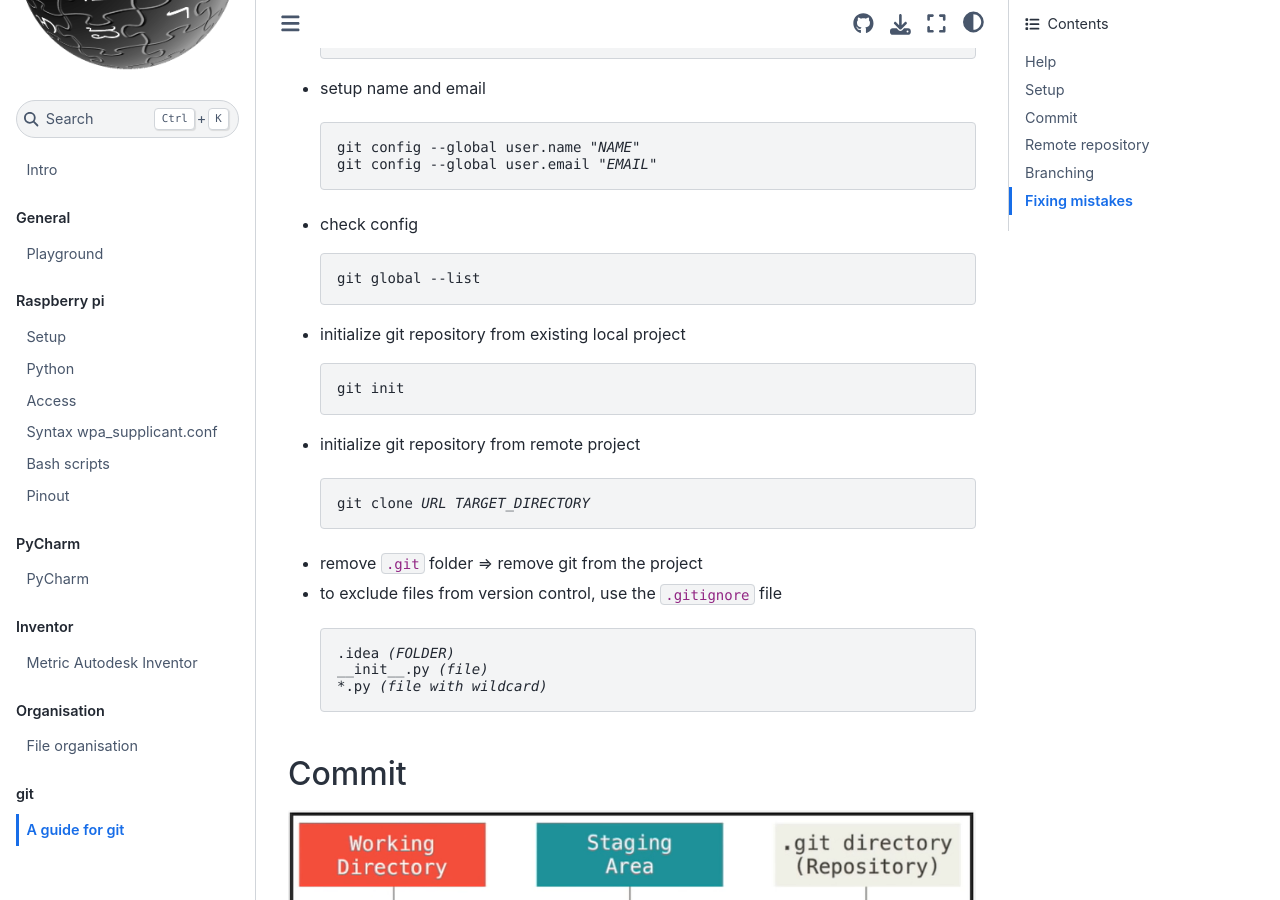
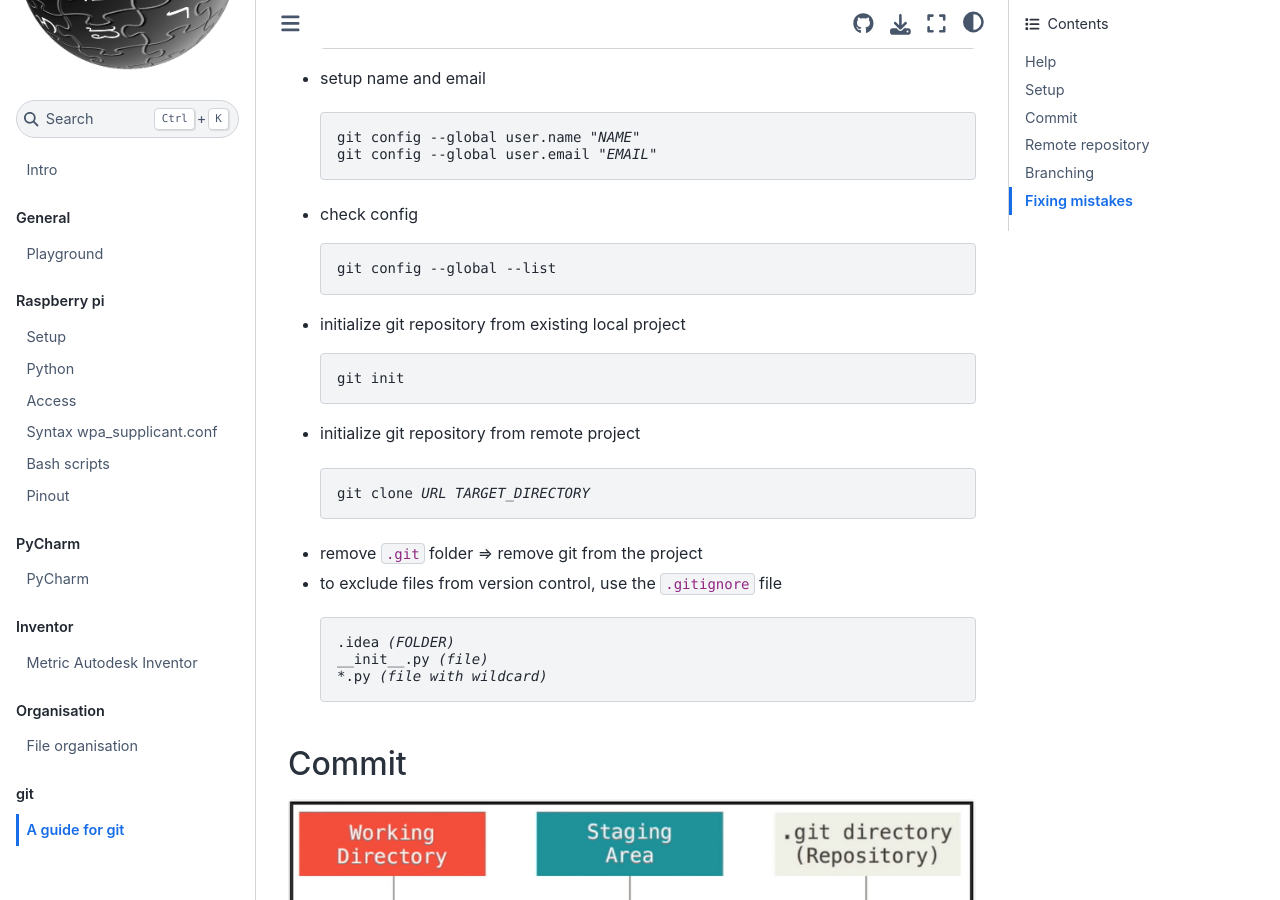
Before and after one commit to simonvandenbossche/Wiki, a Jupyter Book: the page built from content/git/git.md, in a window 1280 px wide and 900 px high, scrolled down 598 px. Built offline with Jupyter Book 1.0.4 settings and Sphinx 7.4.7 and the Sphinx Book theme 1.1.4, drawn with Linux system fonts in a browser that asks for light colours.

Commit message:
Publish wiki.

````diff
--- a/content/git/git.md
+++ b/content/git/git.md
@@ -4,9 +4,9 @@ Sources: <https://youtu.be/HVsySz-h9r4>
 
 ## Help
 
-<pre><code lang="bash">git help <i>VERB</i>
-git <i>VERB</i> -- help</code></pre>
-
+<div class="highlight-bash notranslate"><div class="highlight"><pre>git help <i>VERB</i>
+git <i>VERB</i> -- help</pre></div>
+</div>
 examples:
 
 ```bash
@@ -27,7 +27,7 @@ git config --help
 
 * check config
   ```bash
-  git global --list
+  git config --global --list
   ```
 * initialize git repository from existing local project
   ```bash
````
Also changed, not shown: 4 other files.
